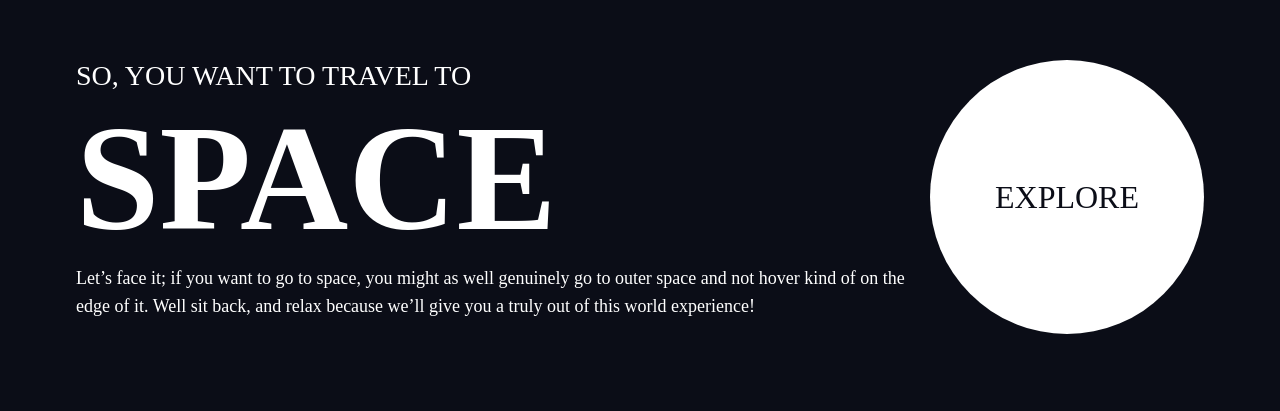
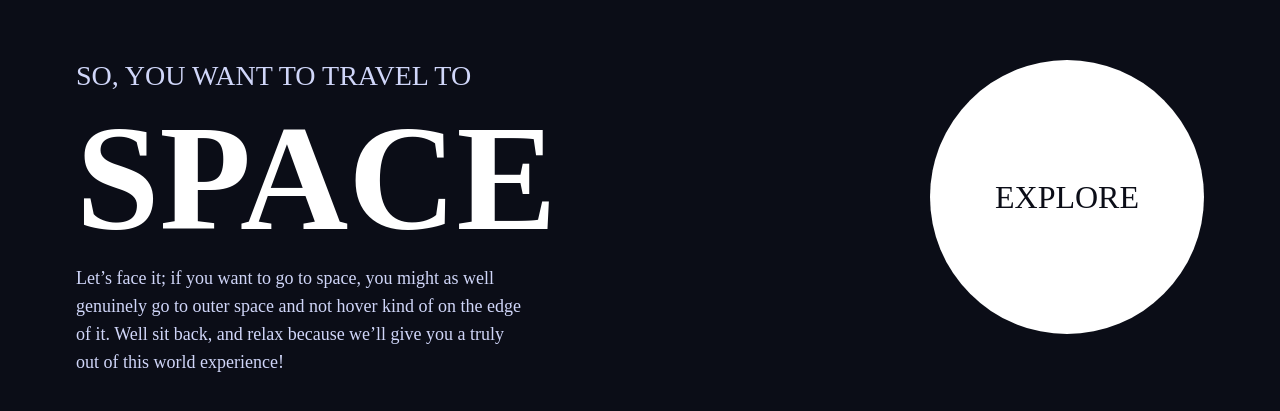
Before and after one commit to MitiaElodie/space-tourism-website-main, a Vue app: page / in a window 1280 px wide. Shown: the part 105-516 px from the top of the page. Built offline with nearby package versions, Linux system fonts and the light colour scheme; a web font is replaced by a local one.

Commit message:
CSS: add some style to HomeView

```diff
--- a/src/views/HomeView.vue
+++ b/src/views/HomeView.vue
@@ -8,6 +8,7 @@ export default {
 
 <template>
    <div class="home-view">
+      <div class="home-view__description-container">
          <section class="home-view__description">
             <span class="home-view__intro">
                So, you want to travel to
@@ -17,6 +18,7 @@ export default {
                Let’s face it; if you want to go to space, you might as well genuinely go to outer space and not hover kind of on the edge of it. Well sit back, and relax because we’ll give you a truly out of this world experience!
             </p>
          </section>
+      </div>
       <section class="home-view__explore-button-container">
          <ExploreButton />
       </section>
@@ -35,6 +37,7 @@ export default {
    &__intro {
       text-transform: uppercase;
       font-size: var(--h5-size);
+      color: base.$color-purple;
    }
 
    &__title {
@@ -46,16 +49,25 @@ export default {
    &__details {
       line-height: var(--body-line-height);
       font-size: var(--body-size);
+      color: base.$color-purple;
    }
 
+   --description-max-width: 330px;
    --description-margin-bottom: 40px;
    &__description {
       margin-bottom: var(--description-margin-bottom);
+      max-width: var(--description-max-width);
+   }
+
+   &__description-container {
+      display: flex;
+      justify-content: center;
    }
 }
 
 @media (min-width: base.$tablet-breakpoint) {
    .home-view {
+      --description-max-width: 450px;
       --description-margin-bottom: 60px;
    }
 }
@@ -63,7 +75,7 @@ export default {
 @media (min-width: base.$laptop-breakpoint) {
    .home-view {
       display: flex;
-      gap: 20px;
+      justify-content: space-between;
 
       &__explore-button-container,
       &__description {
```
Lines whose indentation alone changed are shown as unchanged.
